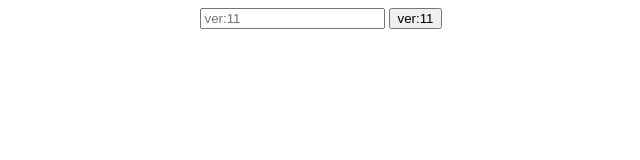
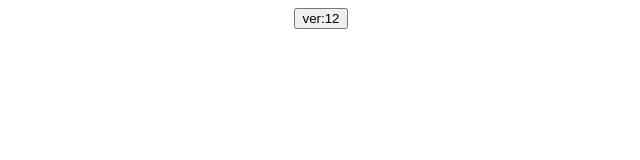
Before and after one commit to sheep737/dodge-game, a plain HTML site: page index.html in a window 1280 px wide. Shown: the whole page, without its empty margins (319-959 px from the left). Drawn offline with Linux system fonts and the light colour scheme.

Commit message:
Update index.html

```diff
--- a/index.html
+++ b/index.html
@@ -12,8 +12,7 @@
 <body>
   <!-- body -->
   <div id="roomPanel">
-    <input id="roomInput" placeholder="ver:11">
-    <button id="joinBtn">ver:11</button>
+    <button id="joinBtn">ver:12</button>
   </div>
 
   <div id="main" style="display:none;">
@@ -54,7 +53,6 @@
     /* Joinボタン押下 */
     joinBtn.onclick = () => {
       textRef = ref(db, `rooms/Q/text`);
-
       roomPanel.style.display = "none";
       main.style.display = "block";
 
```
